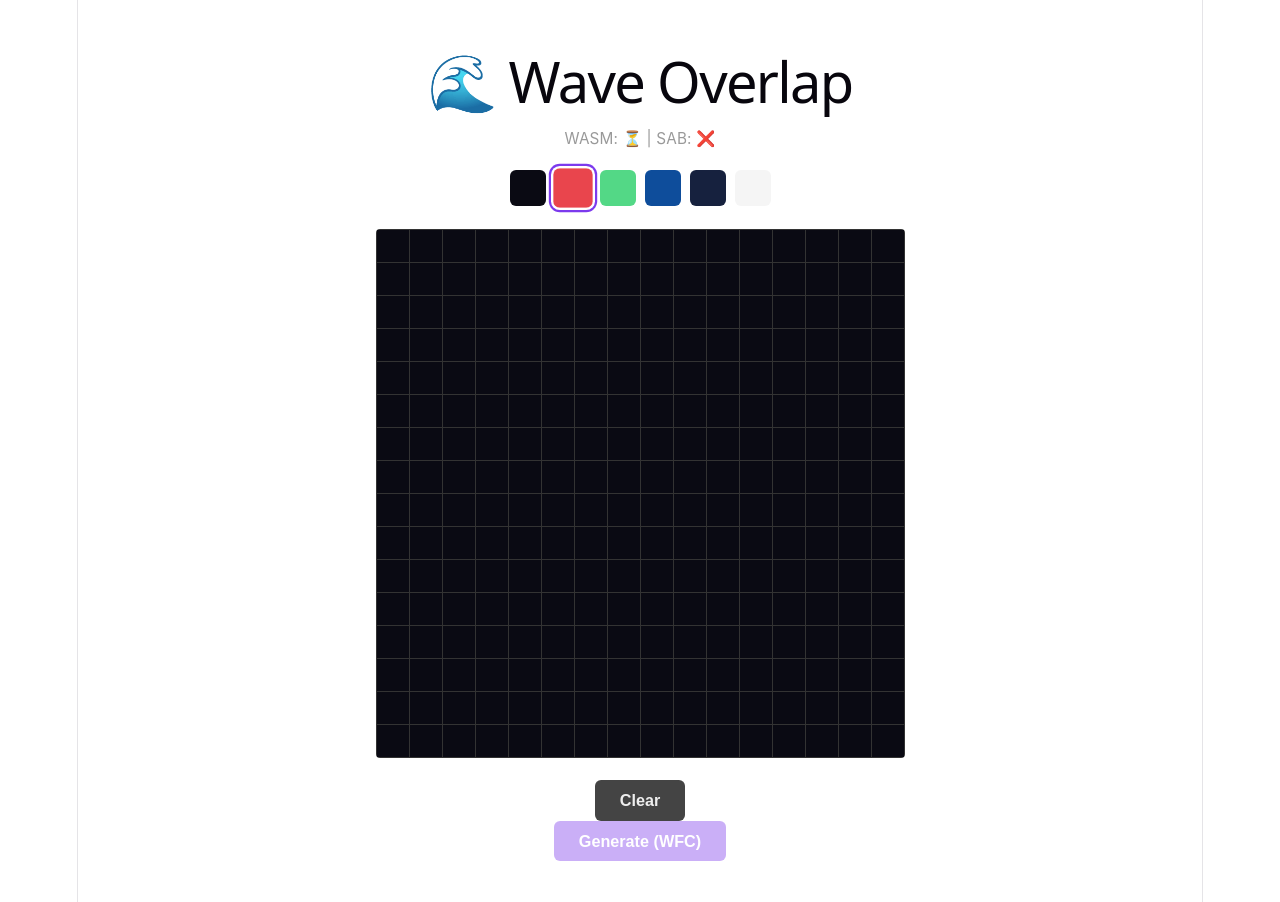
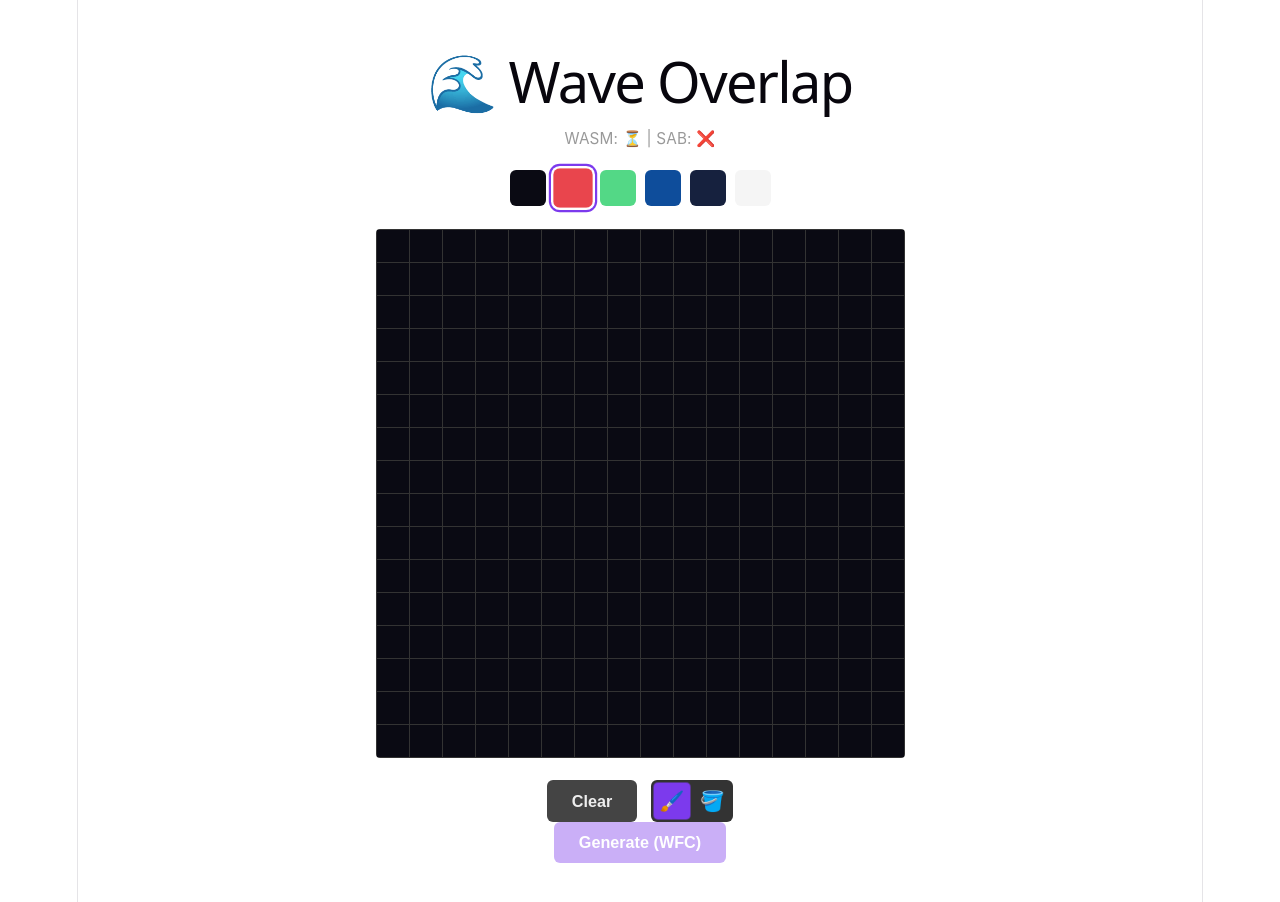
Before and after one commit to SrLeal42/Wave_Overlap, a React (Vite) app: page / in a window 1280 px wide. Shown: the top 902 px of the page. Built offline with nearby package versions, Linux system fonts and the light colour scheme.

Commit message:
ADD: Pincel e Balde

```diff
--- a/src/components/DrawingGrid.tsx
+++ b/src/components/DrawingGrid.tsx
@@ -1,8 +1,10 @@
-import { useState, useEffect, useCallback, useRef } from 'react';
+import { useState, useEffect, useRef } from 'react';
 
-import type { Grid, DrawingGridProps } from '../types/Grid';
+import type { Grid, DrawingGridProps, DrawingTool } from '../types/Grid';
 import { DEFAULT_PALETTE, GRID_ROWS, GRID_COLS } from '../constants/Grid';
 import { ColorPalette } from './ColorPalette';
+
+import { brushPaint, bucketFill } from '../utils/Utilities';
 
 import '../styles/DrawingGrid.css';
 
@@ -20,6 +22,7 @@
 }: DrawingGridProps) {
     const [grid, setGrid] = useState<Grid>(() => createEmptyGrid(rows, cols));
     const [selectedColor, setSelectedColor] = useState(1);
+    const [activeTool, setActiveTool] = useState<DrawingTool>('brush');
     const [isPainting, setIsPainting] = useState(false);
 
     const isPaintingRef = useRef(false);
@@ -43,17 +46,6 @@
         return () => window.removeEventListener('mouseup', handleMouseUp);
 
     }, [onGridChange]);
-
-
-    const paintCell = useCallback((row: number, col: number) => {
-
-        setGrid(prev => {
-            const next = prev.map(r => [...r]);
-            next[row][col] = selectedColor;
-            return next;
-        });
-
-    }, [selectedColor]);
 
 
     const handleClear = () => {
@@ -87,22 +79,57 @@
                             style={{ backgroundColor: palette[cell].hex }}
                             onMouseDown={(e) => {
                                 e.preventDefault();
-                                setIsPainting(true);
-                                isPaintingRef.current = true;
-                                paintCell(r, c);
+
+                                if (activeTool === 'brush') {
+
+                                    setIsPainting(true);
+                                    isPaintingRef.current = true;
+                                    setGrid(prev => brushPaint(prev, r, c, selectedColor));
+
+                                } else if (activeTool === 'bucket') {
+
+                                    const newGrid = bucketFill(gridRef.current, r, c, selectedColor);
+                                    setGrid(newGrid);
+                                    onGridChange?.(newGrid);  // bucket é instantâneo, já dispara
+
+                                }
                             }}
                             onMouseEnter={() => {
-                                if (isPainting) paintCell(r, c);
+                                // Só o brush faz drag-painting
+                                if (isPainting && activeTool === 'brush') {
+                                    setGrid(prev => brushPaint(prev, r, c, selectedColor));
+                                }
+
                             }}
+
                         />
                     ))
                 )}
             </div>
 
             <div className="drawing-controls">
+
                 <button className="btn btn-clear" onClick={handleClear}>
                     Clear
                 </button>
+
+                <div className="tool-selector">
+                    <button
+                        className={`btn-tool ${activeTool === 'brush' ? 'active' : ''}`}
+                        onClick={() => setActiveTool('brush')}
+                        title="Pincel"
+                    >
+                        🖌️
+                    </button>
+                    <button
+                        className={`btn-tool ${activeTool === 'bucket' ? 'active' : ''}`}
+                        onClick={() => setActiveTool('bucket')}
+                        title="Balde"
+                    >
+                        🪣
+                    </button>
+                </div>
+
             </div>
         </div>
     );
--- a/src/styles/DrawingGrid.css
+++ b/src/styles/DrawingGrid.css
@@ -90,3 +90,35 @@
     opacity: 0.4;
     cursor: not-allowed;
 }
+
+/* ── Seletor de ferramentas ── */
+.tool-selector {
+    display: flex;
+    gap: 0.25rem;
+    background: #333;
+    border-radius: 6px;
+    padding: 3px;
+}
+
+.btn-tool {
+    display: flex;
+    align-items: center;
+    justify-content: center;
+    width: 36px;
+    height: 36px;
+    font-size: 1.1rem;
+    border: none;
+    border-radius: 4px;
+    background: transparent;
+    cursor: pointer;
+    transition: background-color 0.15s ease;
+}
+
+.btn-tool:hover {
+    background: #555;
+}
+
+.btn-tool.active {
+    background: #7c3aed;
+    box-shadow: 0 0 0 1px rgba(124, 58, 237, 0.5);
+}
--- a/src/types/Grid.ts
+++ b/src/types/Grid.ts
@@ -3,6 +3,8 @@
 
 // Grid é uma matriz 2D: grid[row][col] = índice da cor
 export type Grid = CellValue[][];
+
+export type DrawingTool = 'brush' | 'bucket';
 
 // Uma cor na paleta
 export interface PaletteColor {
```
Also changed, not shown: src/utils/Utilities.ts (+35 -1 lines).
